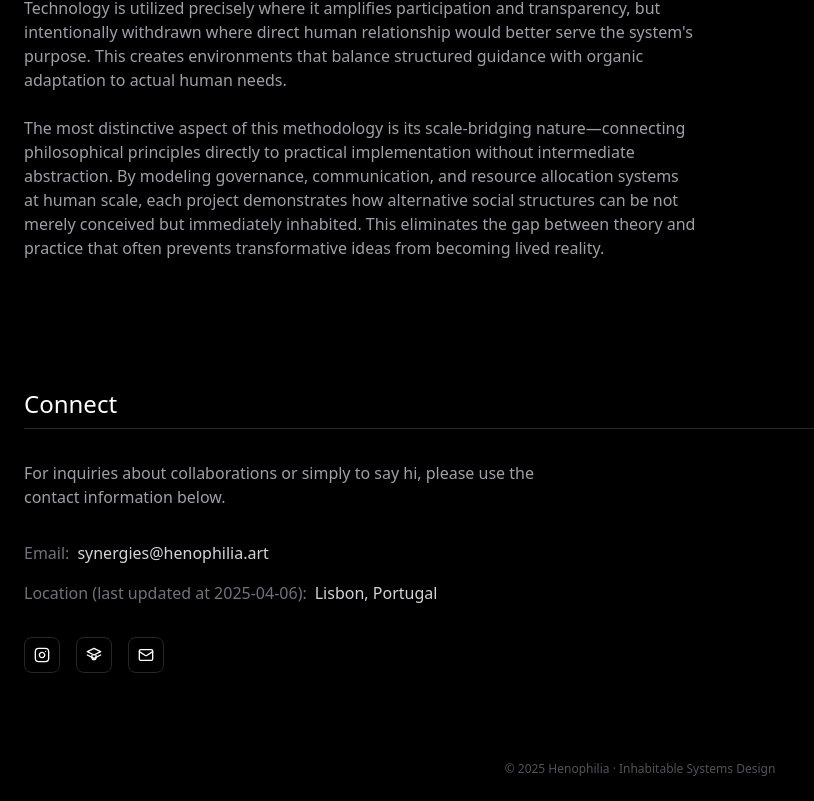
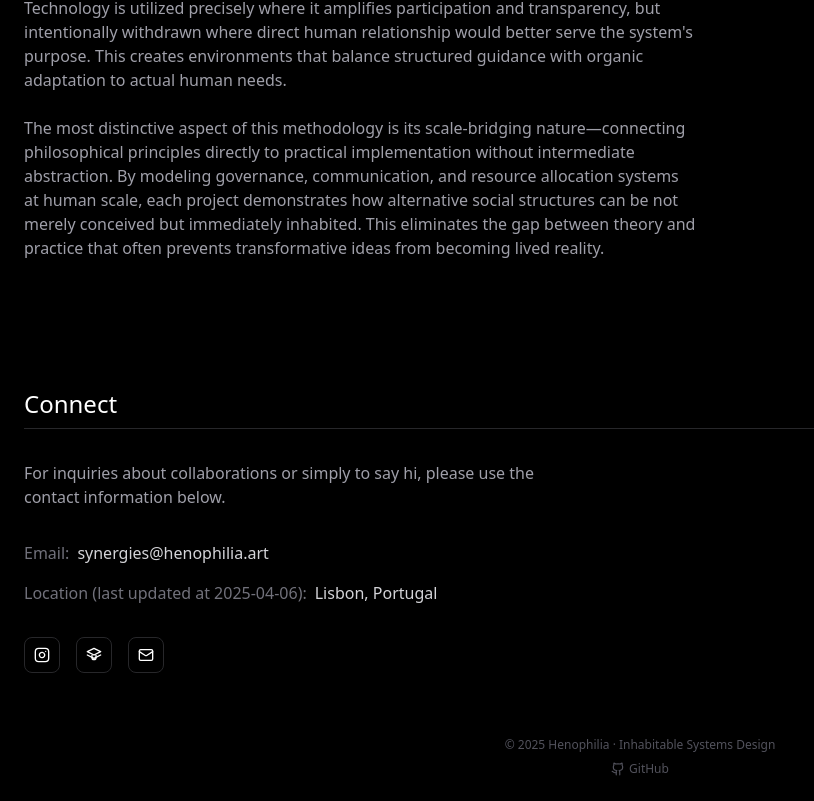
Before and after one commit to hermesloom/henophilia.art, a Next.js app: page / in a window 1280 px wide. Shown: the part 4602-5403 px from the top of the page, without its empty margins (0-814 px from the left). Built offline with nearby package versions, Linux system fonts and the light colour scheme.

Commit message:
feat: add GitHub link to footer

```diff
--- a/app/page.tsx
+++ b/app/page.tsx
@@ -344,9 +344,34 @@
       </div>
 
       <footer className="absolute bottom-6 w-full text-center text-zinc-600 text-xs">
-        <p>
+        <p className="mb-2">
           © {new Date().getFullYear()} {t.footer}
         </p>
+        <div className="flex justify-center items-center">
+          <a
+            href="https://github.com/hermesloom/henophilia.art"
+            target="_blank"
+            rel="noopener noreferrer"
+            className="flex items-center gap-1 hover:text-zinc-400 transition-colors"
+          >
+            <svg
+              xmlns="http://www.w3.org/2000/svg"
+              width="14"
+              height="14"
+              viewBox="0 0 24 24"
+              fill="none"
+              stroke="currentColor"
+              strokeWidth="2"
+              strokeLinecap="round"
+              strokeLinejoin="round"
+              className="lucide lucide-github"
+            >
+              <path d="M15 22v-4a4.8 4.8 0 0 0-1-3.5c3 0 6-2 6-5.5.08-1.25-.27-2.48-1-3.5.28-1.15.28-2.35 0-3.5 0 0-1 0-3 1.5-2.64-.5-5.36-.5-8 0C6 2 5 2 5 2c-.3 1.15-.3 2.35 0 3.5A5.403 5.403 0 0 0 4 9c0 3.5 3 5.5 6 5.5-.39.49-.68 1.05-.85 1.65-.17.6-.22 1.23-.15 1.85v4" />
+              <path d="M9 18c-4.51 2-5-2-7-2" />
+            </svg>
+            <span>GitHub</span>
+          </a>
+        </div>
       </footer>
     </div>
   );
```
